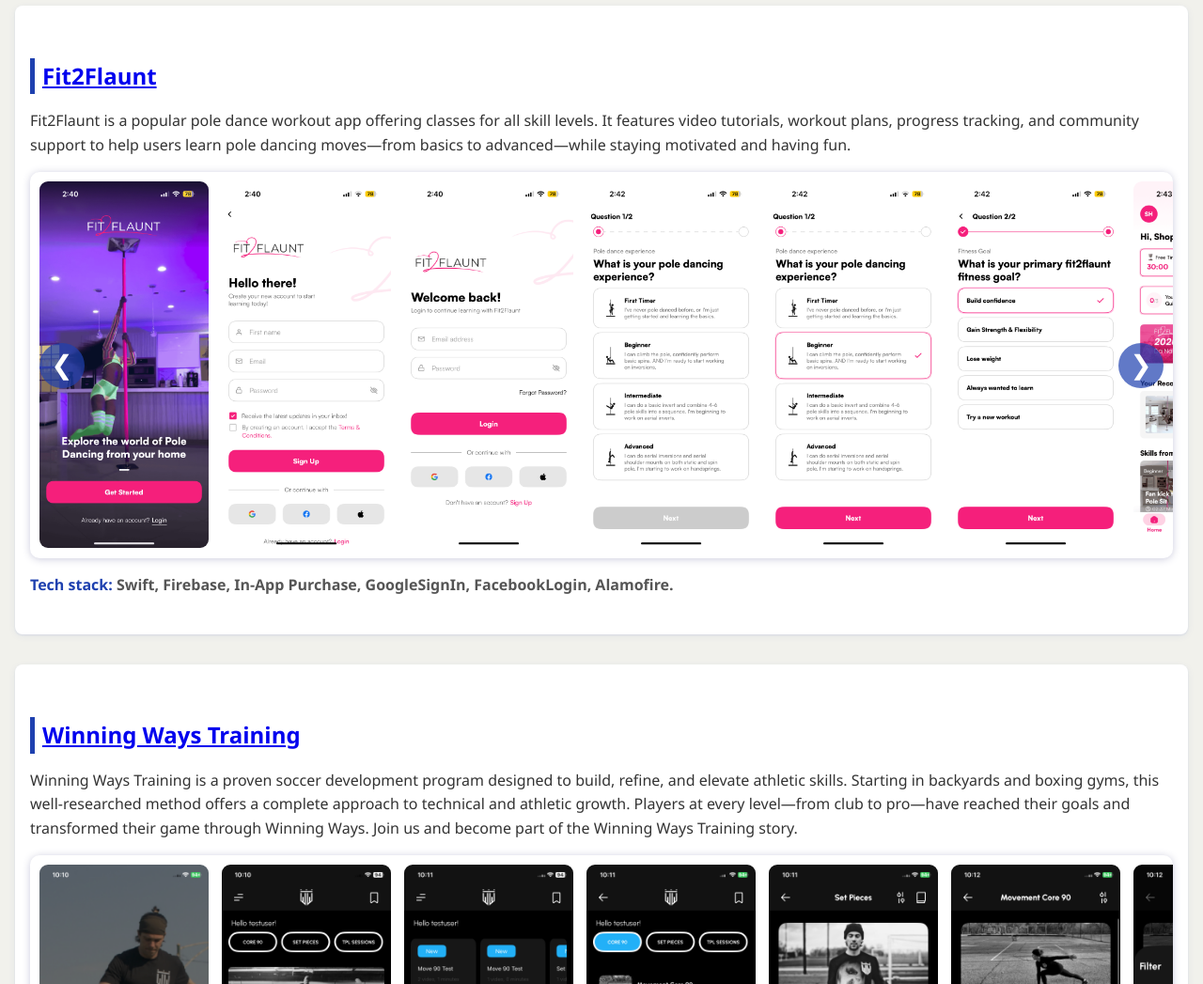
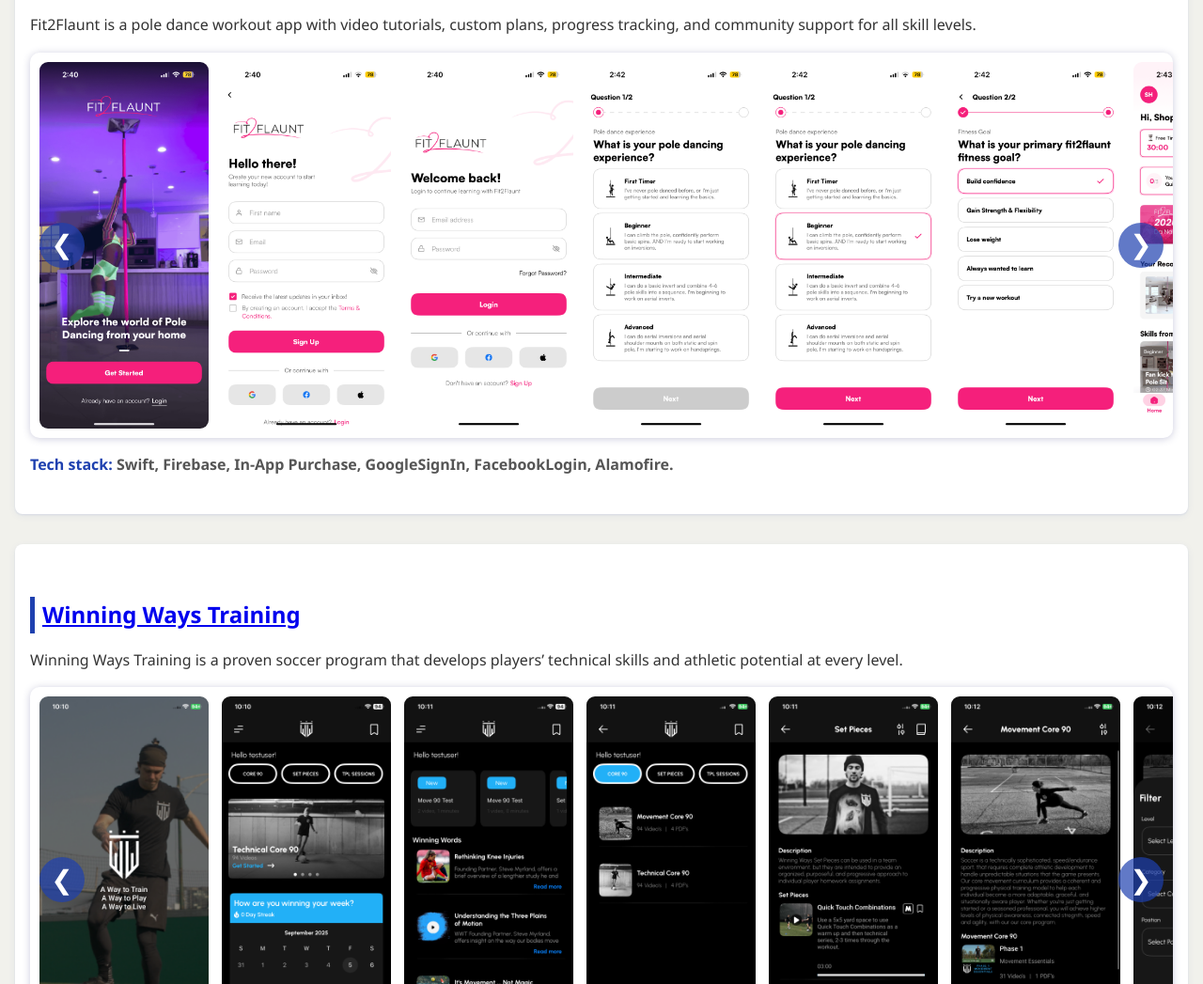
Before and after one commit to CodeHub97/In-App-Purchase-work, a plain HTML site: page index.html in a window 1280 px wide. Shown: the part 1753-2800 px from the top of the page at 94% size. Drawn offline with Linux system fonts and the light colour scheme.

Commit message:
Update index.html

```diff
--- a/index.html
+++ b/index.html
@@ -228,7 +228,7 @@
     <h2><a href="https://apps.apple.com/us/app/onnav-marine/id1557830177" target="_blank">onNAV Marine</a></h2>
 
  <p>
-      onNAV Marine is an essential tool for any boater. Its next generation Anchor Alert, 3D ENC charts, and user-friendly interface make it the perfect companion for any trip on the water. onNAV Marine has everything you need to stay safe, informed, and entertained on the water.
+      onNAV Marine is an essential companion for boaters
     </p>
 
     <div class="slider" aria-label="onNAV Marine image slider">
@@ -262,7 +262,7 @@
 
     <h2><a href="https://apps.apple.com/us/app/tactical-nav/id412650650" target="_blank">Tactical NAV</a></h2>
      <p>
-      TacNav is a military-grade precision targeting app designed for individual Soldiers. It offers offline mapping with full functionality and no cellular signal emission, supports WGS-84 standard coordinates (MGRS, UTM, BNG, USNG), and features tactical drawing, waypoint plotting with military graphics, and a FastLock compass for quick azimuth capture. TacNav allows snapping and saving photos on maps, location sharing via email/text, a one-button night mode, Apple Watch support, and a ‘Go to Grid’ tool for precise planning—all built natively for iOS/iPadOS in austere, contested environments.
+     TacNav is a military-grade app for offline mapping, precision targeting, and secure tactical navigation in the field.
     </p>
     <div class="slider" aria-label="TacNav image slider">
       <button class="arrow arrow-left" aria-label="Scroll left">&#10094;</button>
@@ -293,7 +293,7 @@
 
     <h2><a href="https://apps.apple.com/us/app/fit-2-flaunt/id1501799266" target="_blank">Fit2Flaunt</a></h2>
      <p>
-      Fit2Flaunt is a popular pole dance workout app offering classes for all skill levels. It features video tutorials, workout plans, progress tracking, and community support to help users learn pole dancing moves—from basics to advanced—while staying motivated and having fun.
+     Fit2Flaunt is a pole dance workout app with video tutorials, custom plans, progress tracking, and community support for all skill levels.
     </p>
     <div class="slider" aria-label="Fit2Flaunt image slider">
       <button class="arrow arrow-left" aria-label="Scroll left">&#10094;</button>
@@ -328,10 +328,7 @@
 
     <h2><a href="https://apps.apple.com/in/app/winning-ways-training/id1552675237" target="_blank">Winning Ways Training</a></h2>
      <p>
-      Winning Ways Training is a proven soccer development program designed to build, refine, and elevate athletic skills.
-Starting in backyards and boxing gyms, this well-researched method offers a complete approach to technical and athletic growth.
-Players at every level—from club to pro—have reached their goals and transformed their game through Winning Ways.
-Join us and become part of the Winning Ways Training story.
+     Winning Ways Training is a proven soccer program that develops players’ technical skills and athletic potential at every level.
     </p>
     <div class="slider" aria-label="WW image slider">
       <button class="arrow arrow-left" aria-label="Scroll left">&#10094;</button>
```
